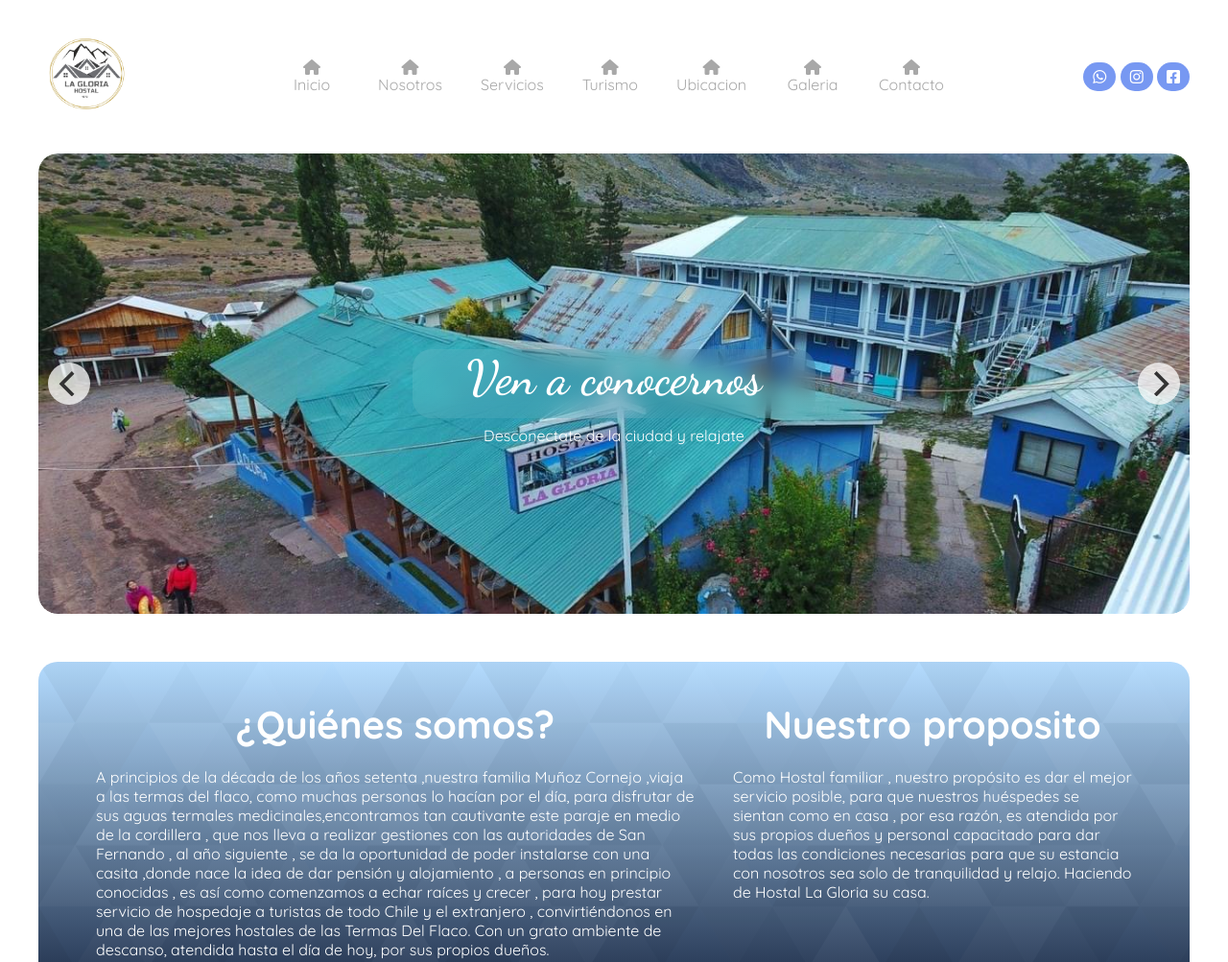
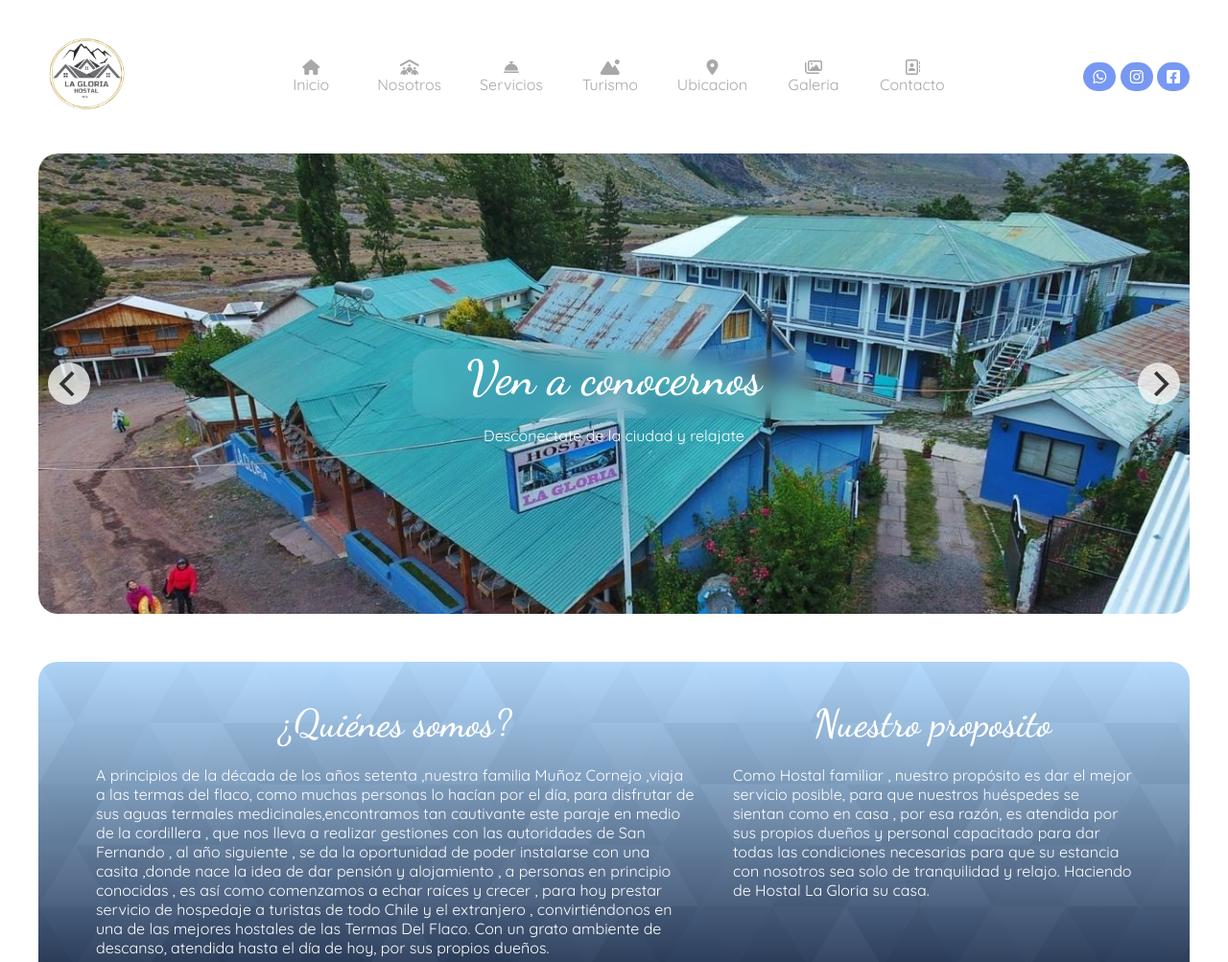
Before and after one commit to AlvaroAVR/hlagloria, a plain HTML site: page index.html in a window 1280 px wide. Shown: the top 1003 px of the page at 96% size. Drawn offline with nearby package versions, Linux system fonts and the light colour scheme.

Commit message:
modificaciones, iconos navbar, letras y detalles

```diff
--- a/css/estilos.css
+++ b/css/estilos.css
@@ -15,6 +15,16 @@
 
 html{
     scroll-behavior: smooth;
+}
+
+h2{
+    font-family: 'Dancing Script';
+    font-weight: bold;
+}
+
+h3{
+    font-family: 'Dancing Script';
+    font-weight: bold;
 }
 
 .contenedor{
--- a/index.html
+++ b/index.html
@@ -39,37 +39,37 @@
                         </li>
                         <li>
                             <a href="#nosotros" onclick="seleccionar()">
-                                <i class="fa-solid fa-house"></i>
+                                <i class="fa-solid fa-people-roof"></i>
                                 <span>Nosotros</span>
                             </a>
                         </li>
                         <li>
                             <a href="#servicios" onclick="seleccionar()">
-                                <i class="fa-solid fa-house"></i>
+                                <i class="fa-solid fa-bell-concierge"></i>
                                 <span>Servicios</span>
                             </a>
                         </li>
                         <li>
                             <a href="#turismo" onclick="seleccionar()">
-                                <i class="fa-solid fa-house"></i>
+                                <i class="fa-solid fa-mountain-sun"></i>
                                 <span>Turismo</span>
                             </a>
                         </li>
                         <li>
                             <a href="#ubicacion" onclick="seleccionar()">
-                                <i class="fa-solid fa-house"></i>
+                                <i class="fa-solid fa-location-dot"></i>
                                 <span>Ubicacion</span>
                             </a>
                         </li>
                         <li>
                             <a href="#galeria" onclick="seleccionar()">
-                                <i class="fa-solid fa-house"></i>
+                                <i class="fa-regular fa-images"></i>
                                 <span>Galeria</span>
                             </a>
                         </li>
                         <li>
                             <a href="#contacto" onclick="seleccionar()">
-                                <i class="fa-solid fa-house"></i>
+                                <i class="fa-regular fa-address-book"></i>
                                 <span>Contacto</span>
                             </a>
                         </li>
@@ -141,7 +141,7 @@
       </section>
 
       <section class="imagen-light">
-        <img src="img/close.svg" alt="" class="close" />
+        <img src="img/svg/close.svg" alt="" class="close" />
         <img src="img/termas-soleado.jpg" alt="" class="agregar-imagen" />
       </section>
 
```
Also changed, not shown: img/svg/close.svg (added), 2 other files.
